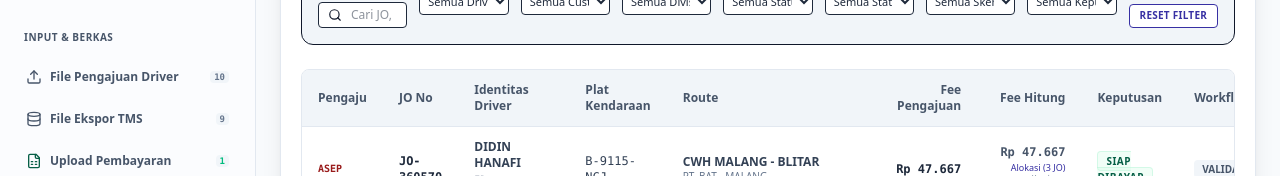
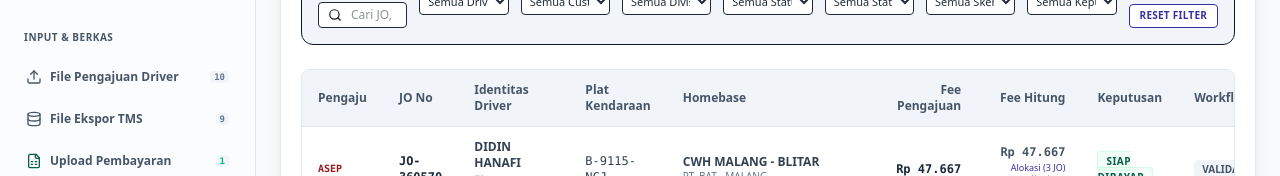
Before and after one commit to syukra13-ctrl/cekfeee, a React (Vite) app: page / in a window 1280 px wide. Both pictures are taken after a click on the button "PROSES REKONSILIASI". Shown: the part 257-433 px from the top of the page. Built offline with nearby package versions, Linux system fonts and the light colour scheme.

Commit message:
Replace 'Route' header with 'Homebase' in table

```diff
--- a/src/App.tsx
+++ b/src/App.tsx
@@ -1022,7 +1022,7 @@ export default function App() {
                           <th className="py-3 px-4">JO No</th>
                           <th className="py-3 px-4">Identitas Driver</th>
                           <th className="py-3 px-4">Plat Kendaraan</th>
-                          <th className="py-3 px-4">Route</th>
+                          <th className="py-3 px-4">Homebase</th>
                           <th className="py-3 px-4 text-right">Fee Pengajuan</th>
                           <th className="py-3 px-4 text-right">Fee Hitung</th>
                           <th className="py-3 px-4">Keputusan</th>
```
